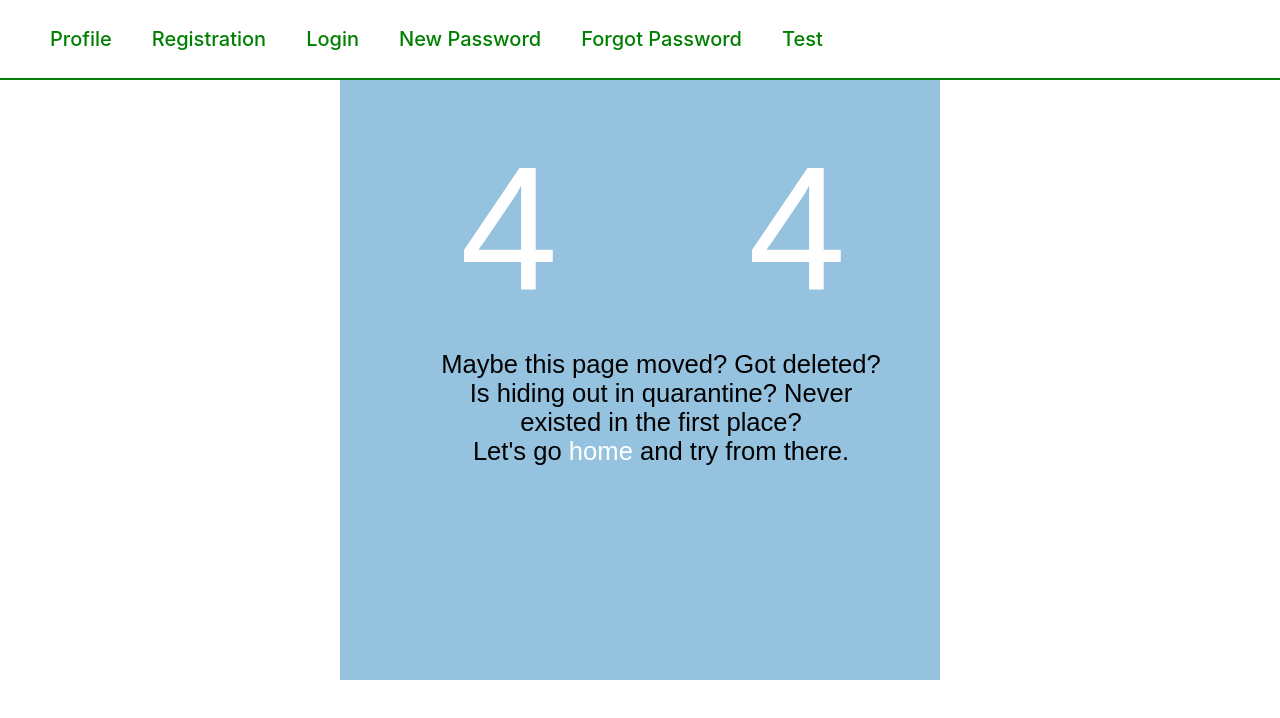
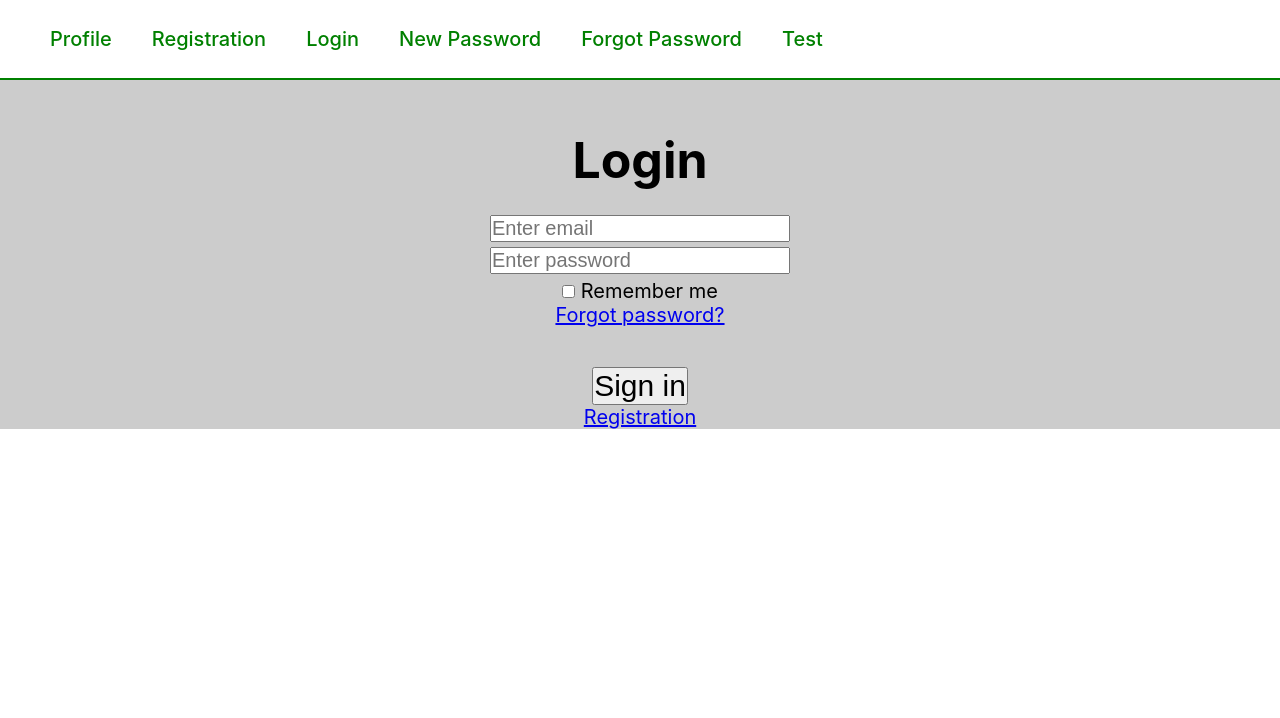
Before and after one commit to whiteartur1997/gato, a React (Create React App) app: page / in a window 1280 px wide. Shown: the top 718 px of the page. Built offline with nearby package versions, Linux system fonts and the light colour scheme; no server answers.

Commit message:
routes fixed

```diff
--- a/src/app/App.tsx
+++ b/src/app/App.tsx
@@ -3,16 +3,8 @@ import {HashRouter} from 'react-router-dom';
 import Routes from '../components/Routes/Routes';
 import './App.css';
 import {HeaderContainer} from "../features/Header/HeaderContainer";
-import {useDispatch, useSelector} from "react-redux";
-import {getAuth} from "./reducers/auth-reducer";
-import {AppRootStateType} from "./store";
 
 function App() {
-    let dispatch = useDispatch()
-
-    useEffect(() => {
-        dispatch(getAuth())
-    }, [dispatch])
 
     return (
         <div className="App">
--- a/src/components/Routes/Routes.tsx
+++ b/src/components/Routes/Routes.tsx
@@ -22,6 +22,7 @@ function Routes() {
     <>
       {/*Switch выбирает первый подходящий роут*/}
       <Switch>
+        <Route path="/" exact render={() => <LoginContainer />} />
         <Route path={PATH.LOGIN} render={() => <LoginContainer />} />
         <Route path={PATH.REGISTRATION} render={() => <Registration />} />
         <Route path={PATH.PROFILE} render={() => <Profile />} />
--- a/src/features/Profile/Profile.tsx
+++ b/src/features/Profile/Profile.tsx
@@ -1,14 +1,22 @@
 import classes from "./Profile.module.css";
-import {useSelector} from "react-redux";
+import {useDispatch, useSelector} from "react-redux";
 import {AppRootStateType} from "../../app/store";
 import {Redirect} from "react-router-dom";
 import {PATH} from "../../components/Routes/Routes";
+import {useEffect} from "react";
+import {getAuth} from "../../app/reducers/auth-reducer";
 
 const Profile = () => {
 
   const isLoggedIn = useSelector<AppRootStateType, boolean>(state => state.auth.authMe);
   const {name, avatar, publicCards, created} = useSelector((state:AppRootStateType) => state.profile)
   const src = avatar || "https://img-16.ccm2.net/BtdjVGwSisLoejfsY0AB3ZKEZRg=/600x/883ba4dee45849ffbdecb3fbe8f3d0a2/ccm-faq/mona.gif";
+
+  let dispatch = useDispatch()
+
+  useEffect(() => {
+    dispatch(getAuth())
+  }, [])
 
   if(!isLoggedIn) {
     return <Redirect to={PATH.LOGIN} />
```
